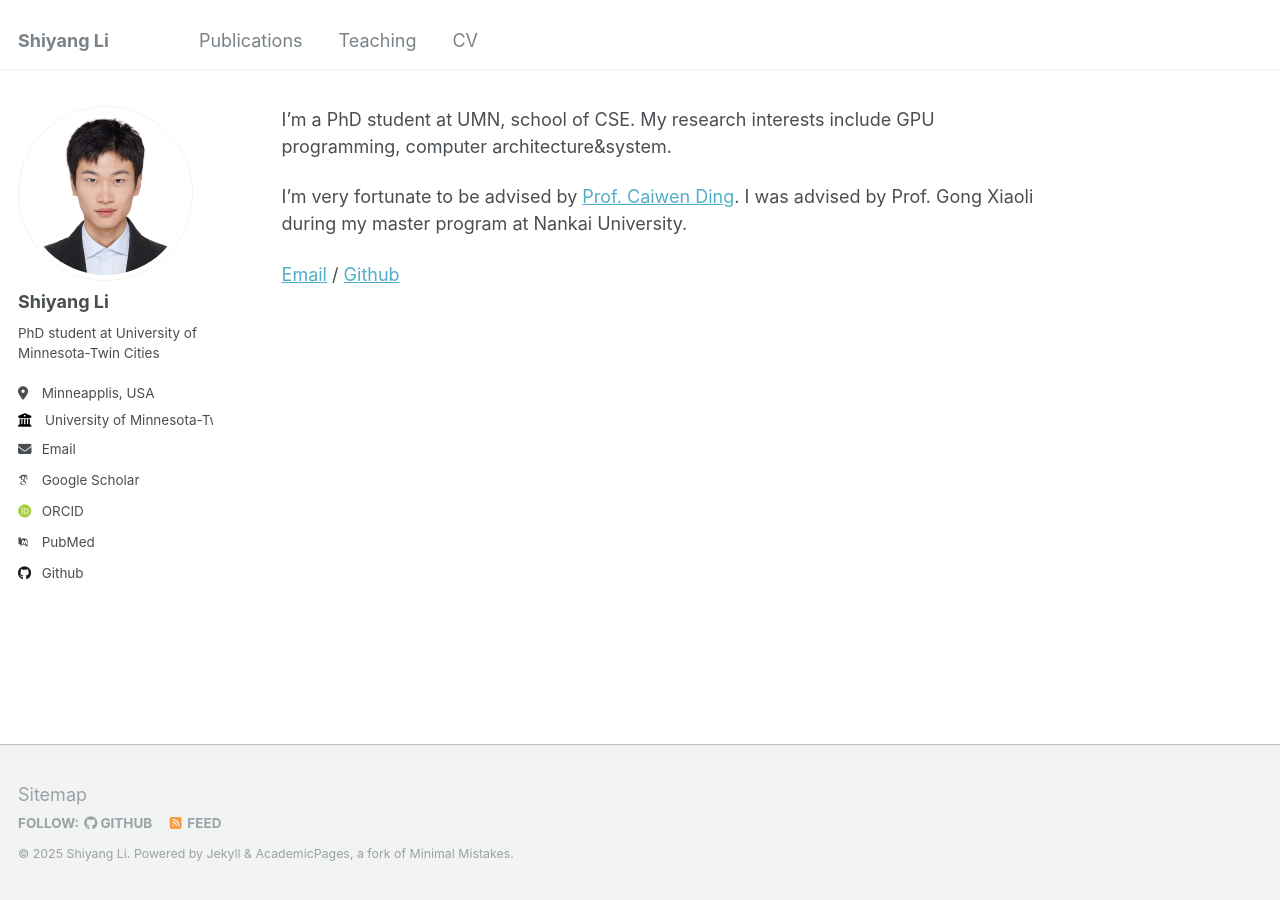
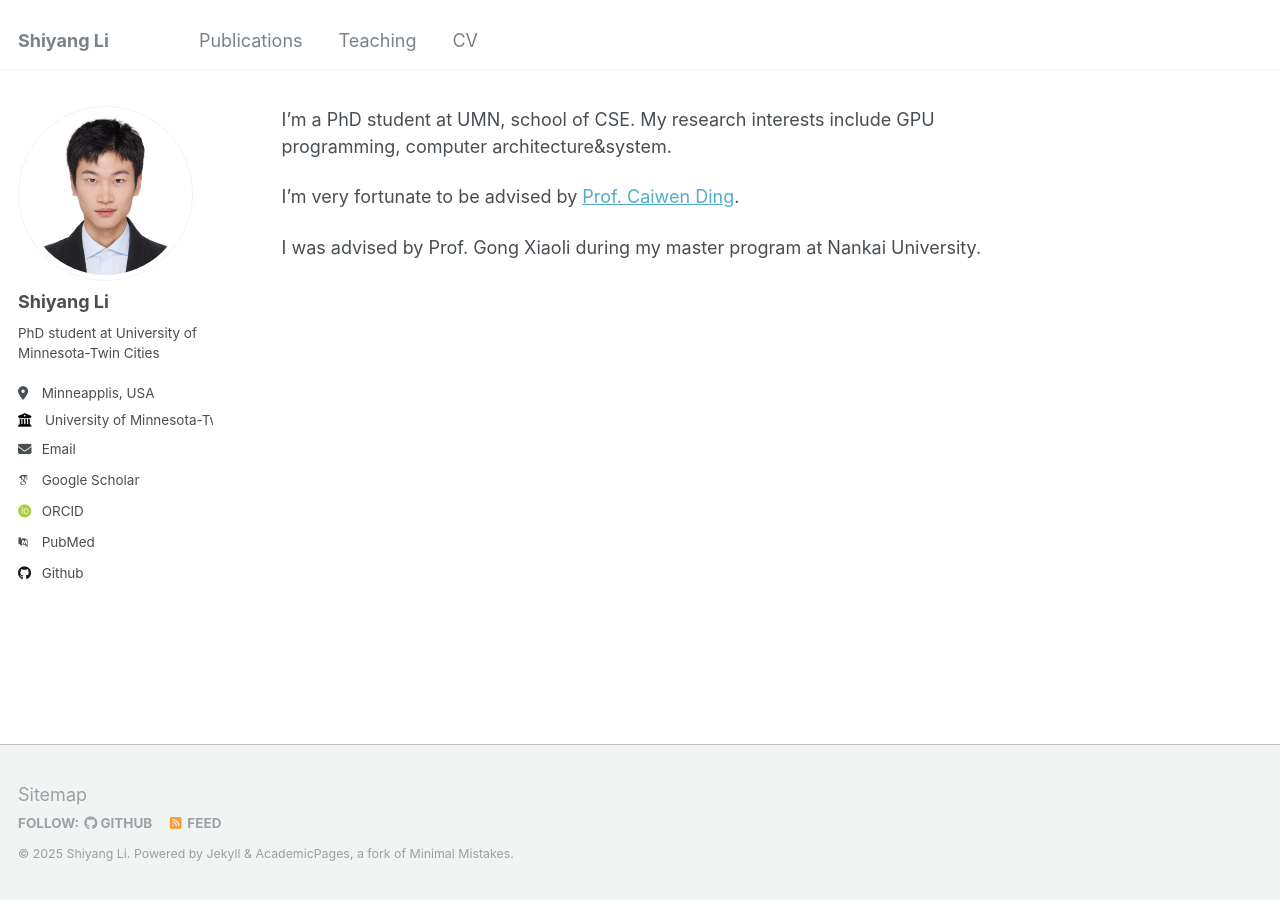
Before and after one commit to NKU-Yang/NKU-yang.github.io, a Jekyll site: the page built from _pages/about.md, in a window 1280 px wide. Built offline with Jekyll 4.4.1, drawn with Linux system fonts in a browser that asks for light colours; some web fonts are replaced; our own code applies the rules of GitHub Pages for plain Markdown files.

Commit message:
Update about.md

```diff
--- a/_pages/about.md
+++ b/_pages/about.md
@@ -1,6 +1,6 @@
+
 I'm a PhD student at UMN, school of CSE. My research interests include GPU programming, computer architecture&system.
 
 I'm very fortunate to be advised by [Prof. Caiwen Ding](https://caiwending.github.io/web/home.html).
+
 I was advised by Prof. Gong Xiaoli during my master program at Nankai University.
-
-[Email](li004074@umn.edu) / [Github](https://github.com/nku-yang)
```
